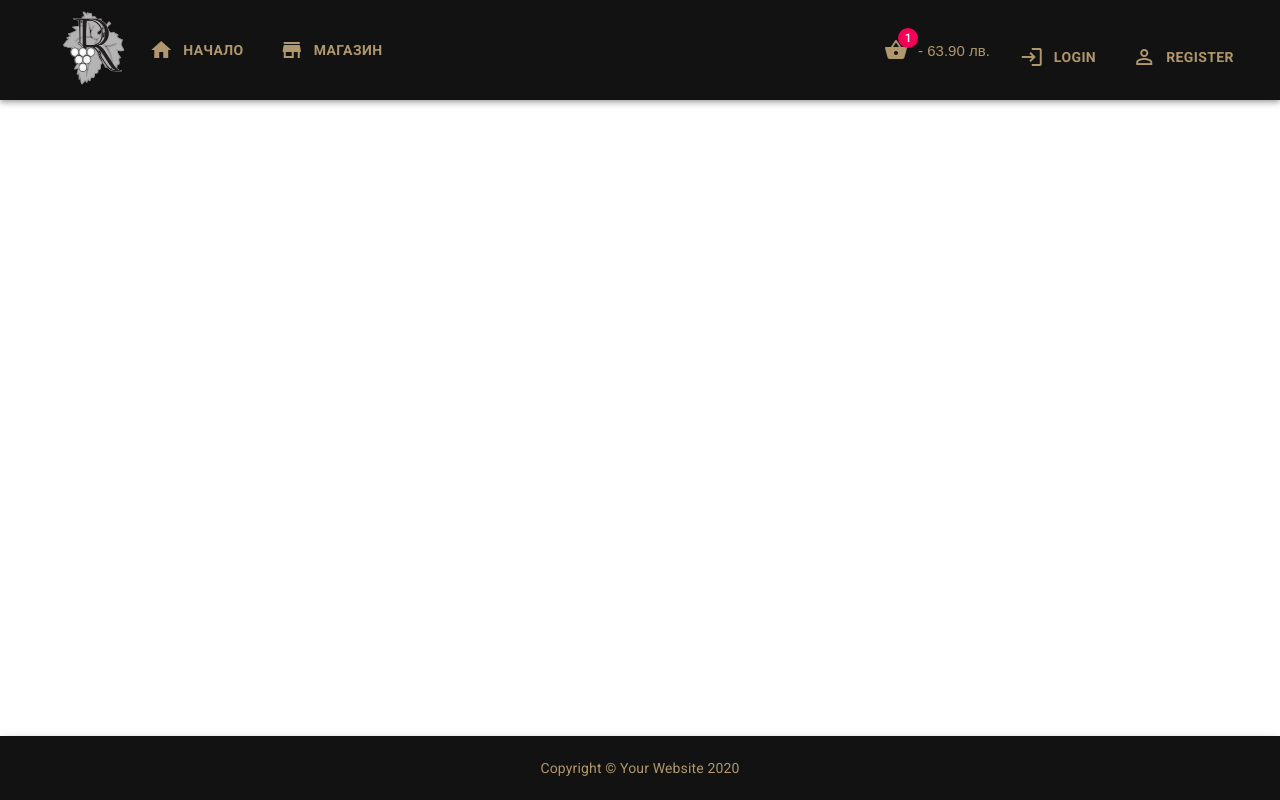
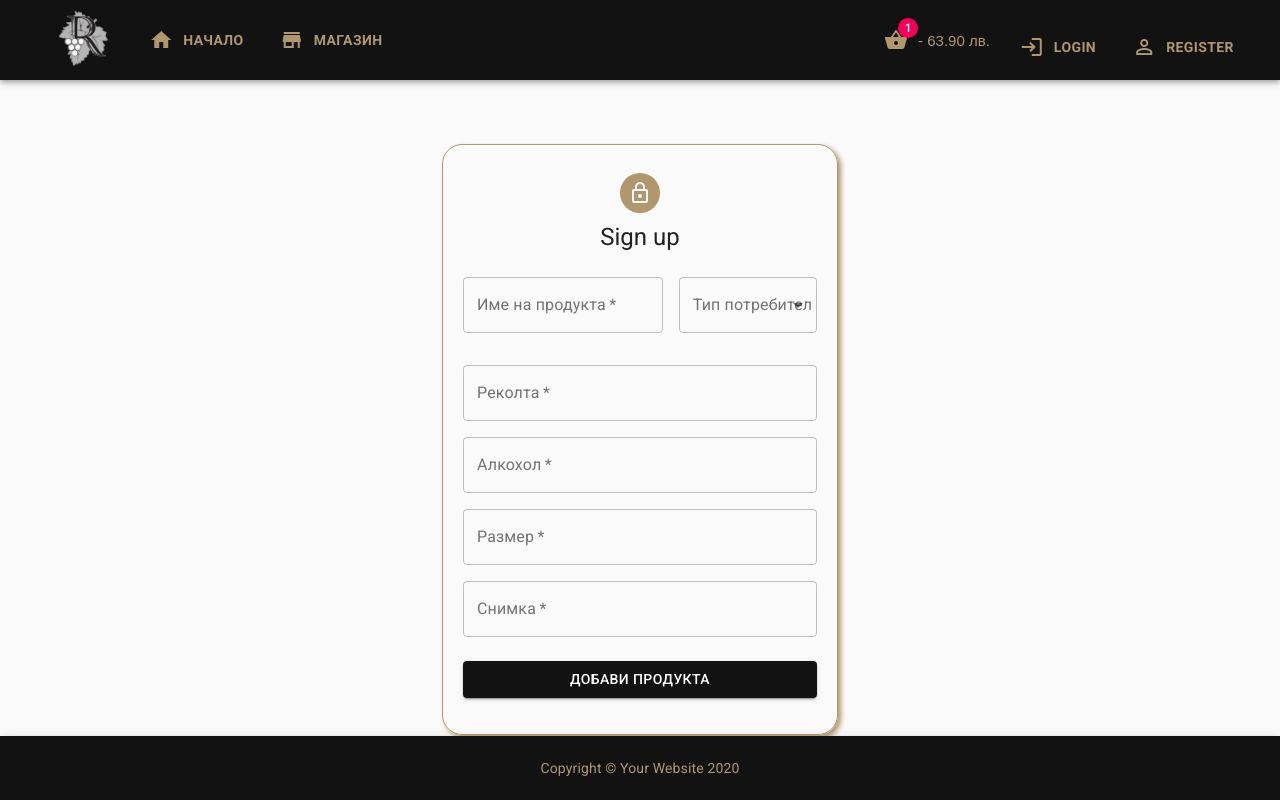
Before and after one commit to uzuntonev/Wine-Shop-ReactJS, a React (Create React App) app in the folder client/: page /add-product in a window 1280 px wide. Built offline with nearby package versions, Linux system fonts and the light colour scheme.

Commit message:
fix:client update router app and authorizednav component

```diff
--- a/client/src/App/App.jsx
+++ b/client/src/App/App.jsx
@@ -32,7 +32,9 @@ function App() {
       <ContextWrapper>
         <BrowserRouter>
           <Navbar />
-          <AppRouter />
+          <React.Suspense fallback={<h2>Loading...</h2>}>
+            <AppRouter />
+          </React.Suspense>
           <Footer />
         </BrowserRouter>
       </ContextWrapper>
--- a/client/src/App/AppRouter.jsx
+++ b/client/src/App/AppRouter.jsx
@@ -3,6 +3,7 @@ import { Route, Switch } from 'react-router-dom';
 import Login from '../Login/Login';
 import Register from '../Register/Register';
 import Welcome from '../Welcome/Welcome';
+import CreateProduct from '../Product/CreateProduct';
 
 const AppRouter = () => {
   return (
@@ -10,6 +11,7 @@ const AppRouter = () => {
       <Route path="/" exact component={Welcome} />
       <Route path="/login" component={Login} />
       <Route path="/register" component={Register} />
+      <Route path="/add-product" component={CreateProduct} />
     </Switch>
   );
 };
--- a/client/src/Navbar/AuthorizedNav.jsx
+++ b/client/src/Navbar/AuthorizedNav.jsx
@@ -31,7 +31,7 @@ const AuthorizedNav = ({ classes, history }) => {
           </Link>
         </Button>
         <Button>
-          <Link className={classes.navLink} to="/create-product">
+          <Link className={classes.navLink} to="/add-product">
             <Icon>add_business</Icon> Добави продукт
           </Link>
         </Button>
--- /dev/null
+++ b/client/src/Product/CreateProduct.jsx
@@ -0,0 +1,221 @@
+import React, { useContext, useCallback } from 'react';
+import { Link } from 'react-router-dom';
+import * as yup from 'yup';
+import {
+  Select,
+  TextField,
+  CssBaseline,
+  Button,
+  Avatar,
+  Grid,
+  Typography,
+  MenuItem,
+  InputLabel,
+  FormControl,
+  Container,
+} from '@material-ui/core';
+import LockOutlinedIcon from '@material-ui/icons/LockOutlined';
+import { makeStyles } from '@material-ui/core/styles';
+
+import withForm from '../hocs/withForm';
+import { AuthContext } from '../App/ContexWrapper';
+import userService from '../services/user-service';
+
+
+const useStyles = makeStyles((theme) => ({
+  paper: {
+    marginTop: theme.spacing(8),
+    display: 'flex',
+    flexDirection: 'column',
+    alignItems: 'center',
+    border: `solid 1px ${theme.palette.primary.text}`,
+    padding: '20px',
+    borderRadius: '20px',
+    boxShadow: `3px 3px 5px ${theme.palette.primary.text}`,
+  },
+  avatar: {
+    margin: theme.spacing(1),
+    backgroundColor: theme.palette.primary.text,
+  },
+  form: {
+    width: '100%',
+    marginTop: theme.spacing(3),
+  },
+  submit: {
+    margin: theme.spacing(3, 0, 2),
+  },
+}));
+
+const Register = ({
+  changeHandlerFactory,
+  formState,
+  runValidations,
+  runControlValidation,
+  formIsInvalid,
+  history,
+}) => {
+  const classes = useStyles();
+  const { auth, setAuth } = useContext(AuthContext);
+
+  const handleOnChangeName = changeHandlerFactory('name');
+  const handleOnChangeYear = changeHandlerFactory('year');
+  const handleOnChangeAlcohol = changeHandlerFactory('password');
+  const handleOnChangeSize = changeHandlerFactory('email');
+  const handleOnChangeImageUrl = changeHandlerFactory('rePassword');
+  const handleOnChangeType = changeHandlerFactory('userType');
+
+  const handleSubmit = useCallback((e) => {});
+
+  return (
+    <Container component="main" maxWidth="xs">
+      <CssBaseline />
+      <div className={classes.paper}>
+        <Avatar className={classes.avatar}>
+          <LockOutlinedIcon />
+        </Avatar>
+        <Typography component="h1" variant="h5">
+          Sign up
+        </Typography>
+        <form className={classes.form} onSubmit={handleSubmit}>
+          <Grid container spacing={2}>
+            <Grid item xs={12} sm={7}>
+              <TextField
+                autoComplete="name"
+                name="name"
+                variant="outlined"
+                required
+                fullWidth
+                id="name"
+                label="Име на продукта"
+                onChange={handleOnChangeName}
+                onBlur={runControlValidation('name')}
+                error={!!formState.errors && !!formState.errors['name']}
+                helperText={formState.errors && formState.errors['name']}
+              />
+            </Grid>
+            <Grid item xs={12} sm={5}>
+              <FormControl fullWidth variant="outlined">
+                <InputLabel id="type">Тип потребител</InputLabel>
+                <Select
+                  labelId="type"
+                  id="type"
+                  name="type"
+                  label="Вид на продукта"
+                  onChange={handleOnChangeType}
+                  error={!!formState.errors && !!formState.errors['type']}
+                >
+                  <MenuItem value={'seller'}>Търговец</MenuItem>
+                  <MenuItem value={'buyer'}>Купувач</MenuItem>
+                </Select>
+              </FormControl>
+            </Grid>
+            <Grid item xs={12}></Grid>
+            <Grid item xs={12}>
+              <TextField
+                variant="outlined"
+                required
+                fullWidth
+                id="year"
+                label="Реколта"
+                name="year"
+                autoComplete="year"
+                onChange={handleOnChangeYear}
+                onBlur={runControlValidation('year')}
+                error={!!formState.errors && !!formState.errors['year']}
+                helperText={formState.errors && formState.errors['year']}
+              />
+            </Grid>
+            <Grid item xs={12}>
+              <TextField
+                variant="outlined"
+                required
+                fullWidth
+                name="alcohol"
+                label="Алкохол"
+                type="alcohol"
+                id="alcohol"
+                autoComplete="alcohol"
+                onChange={handleOnChangeAlcohol}
+                onBlur={runControlValidation('alcohol')}
+                error={!!formState.errors && !!formState.errors['alcohol']}
+                helperText={formState.errors && formState.errors['alcohol']}
+              />
+            </Grid>
+            <Grid item xs={12}>
+              <TextField
+                variant="outlined"
+                required
+                fullWidth
+                name="size"
+                label="Размер"
+                type="password"
+                id="size"
+                autoComplete="size"
+                onChange={handleOnChangeSize}
+                onBlur={runControlValidation('size')}
+                error={!!formState.errors && !!formState.errors['size']}
+                helperText={formState.errors && formState.errors['size']}
+              />
+            </Grid>
+            <Grid item xs={12}>
+              <TextField
+                variant="outlined"
+                required
+                fullWidth
+                name="imageUrl"
+                label="Снимка"
+                type="password"
+                id="imageUrl"
+                autoComplete="imageUrl"
+                onChange={handleOnChangeImageUrl}
+                onBlur={runControlValidation('imageUrl')}
+                error={!!formState.errors && !!formState.errors['imageUrl']}
+                helperText={formState.errors && formState.errors['imageUrl']}
+              />
+            </Grid>
+          </Grid>
+          <Button
+            type="submit"
+            fullWidth
+            variant="contained"
+            color="primary"
+            className={classes.submit}
+            disabled={formIsInvalid()}
+          >
+            Добави продукта
+          </Button>
+        </form>
+      </div>
+    </Container>
+  );
+};
+
+const schema = yup.object().shape({
+//   name: yup.string().required('Name is required'),
+//   userType: yup.string().required('Field is required'),
+//   email: yup
+//     .string()
+//     .email('Must be valid email')
+//     .required('Email is required'),
+//   password: yup
+//     .string()
+//     .required('Password is required')
+//     .min(6, 'Password must be at least 6 symbols'),
+//   rePassword: yup
+//     .string()
+//     .oneOf([yup.ref('password'), null], 'Password don`t match')
+//     .required('Password is required')
+//     .min(6, 'Password must be at least 6 symbols'),
+});
+
+const initialState = {
+  name: '',
+  year: '',
+  type: '',
+  alcohol: '',
+  size: '',
+  imageUrl: '',
+  creatorId: '',
+};
+
+export default withForm(Register, initialState, schema);
```
